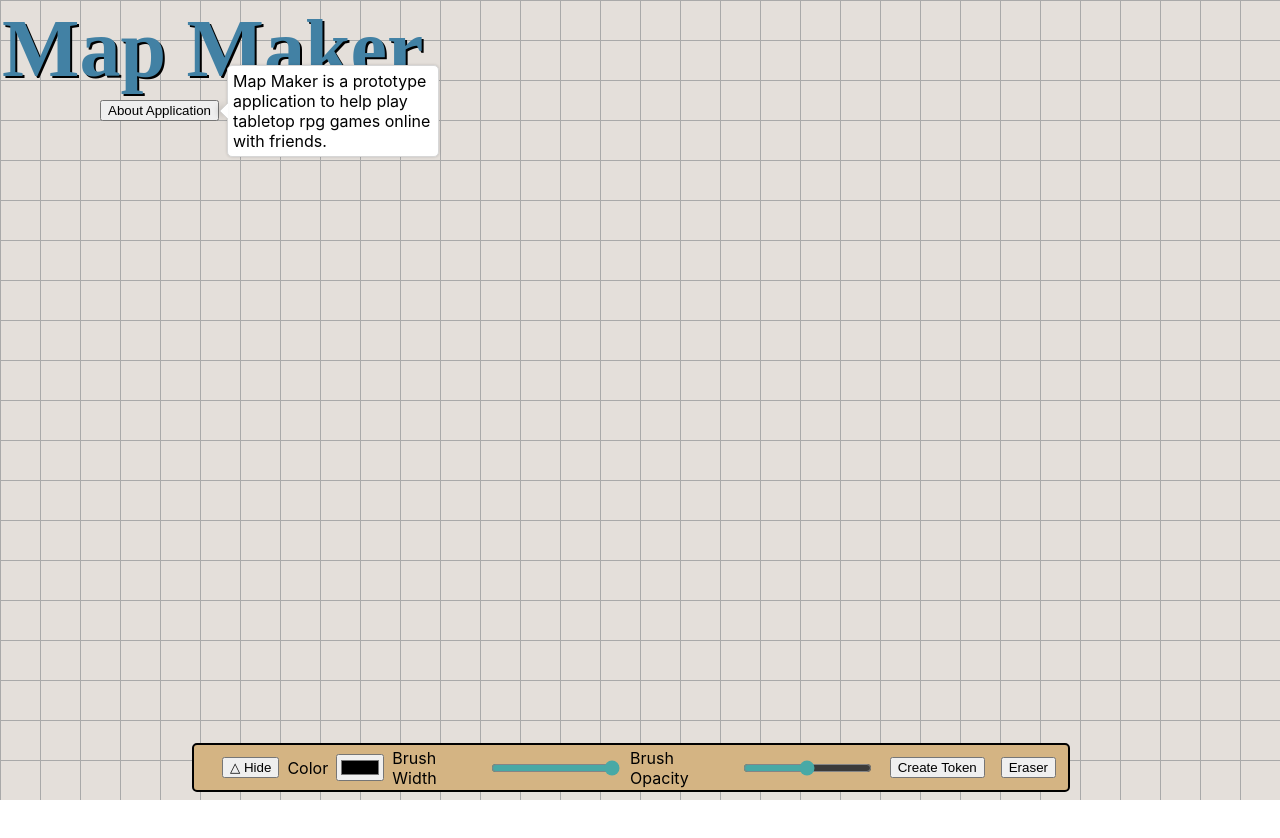
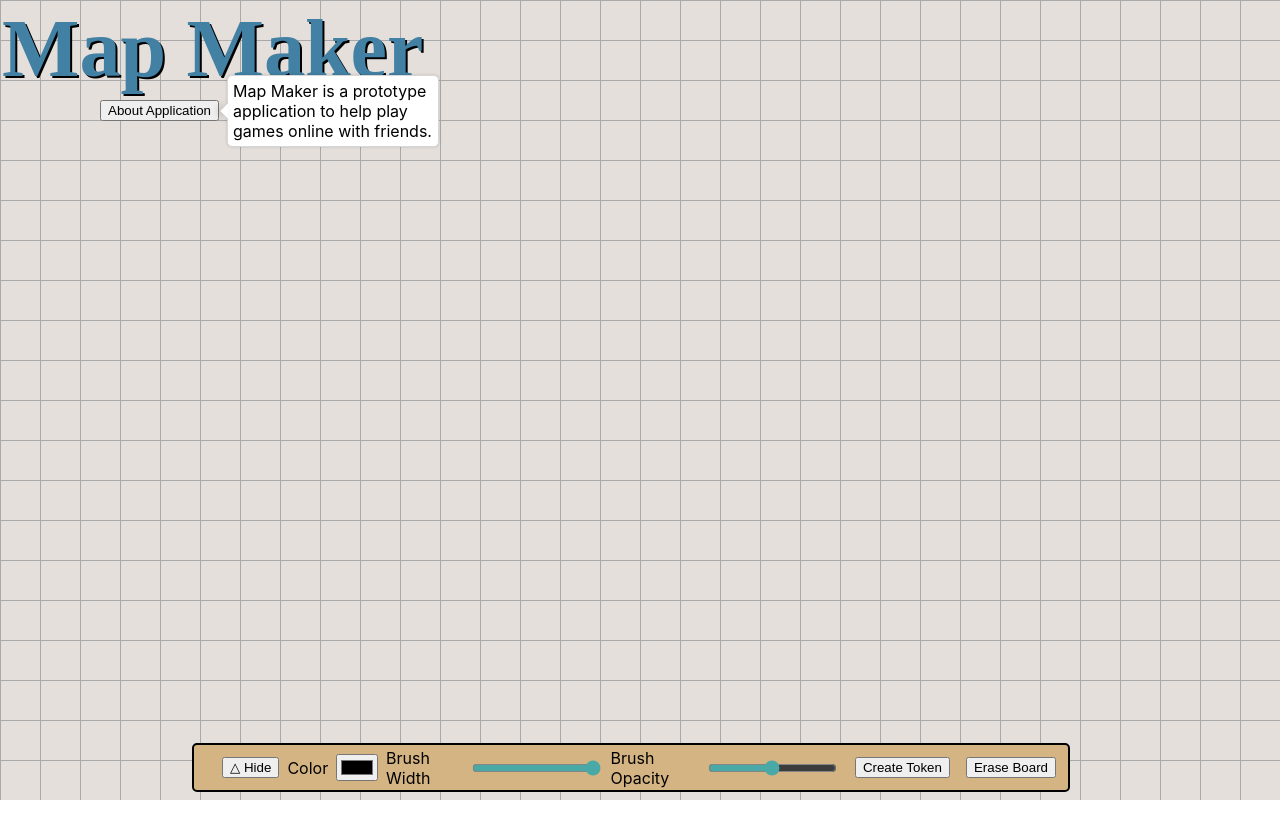
Before and after one commit to GeorgeKimKuen/CS446_MapMaker, a React (Create React App) app: page / in a window 1280 px wide. Both pictures are taken after a click on the button "About Application". Shown: the top 838 px of the page. Built offline with nearby package versions, Linux system fonts and the light colour scheme.

Commit message:
erase button working w/ hardcoded size

```diff
--- a/src/App.js
+++ b/src/App.js
@@ -41,6 +41,10 @@ function App() {
         setIsDrawing(false);
     };
 
+    const eraseDrawing = () => {
+      ctxRef.current.clearRect(0, 0, 1920, 1080);
+    };
+
     const draw = (e) => {
       if (!isDrawing) {
         return;
@@ -60,12 +64,13 @@ function App() {
 
             <h1>Map Maker</h1>
               <Popup trigger={<button>About Application</button>} position="right center">
-                <div>Map Maker is a prototype application to help play tabletop rpg games online with friends.</div>
+                <div>Map Maker is a prototype application to help play games online with friends.</div>
               </Popup>
               <Menu
                 setLineColor={setLineColor}
                 setLineWidth={setLineWidth}
                 setLineOpacity={setLineOpacity}
+                eraseDrawing={eraseDrawing}
               />
               <canvas
                 onMouseDown={startDrawing}
--- a/src/components/Menu.jsx
+++ b/src/components/Menu.jsx
@@ -1,7 +1,7 @@
 import React from "react";
 import "../App.css";
 
-const Menu = ({ setLineColor, setLineWidth, setLineOpacity }) => {
+const Menu = ({ setLineColor, setLineWidth, setLineOpacity, eraseDrawing }) => {
 	return (
 		<div className="Menu">
 		<label></label>
@@ -42,16 +42,16 @@ const Menu = ({ setLineColor, setLineWidth, setLineOpacity }) => {
 		<input
 			type="button"
 			value="Create Token"
-			onChange={(e) => {
+			onClick={(e) => {
 
 			}}
 		/>
 		<label></label>
 		<input
 			type="button"
-			value="Eraser"
-			onChange={(e) => {
-				console.log(e)
+			value="Erase Board"
+			onClick={(e) => {
+				eraseDrawing();
 			}}
 		/>
 		</div>
```
